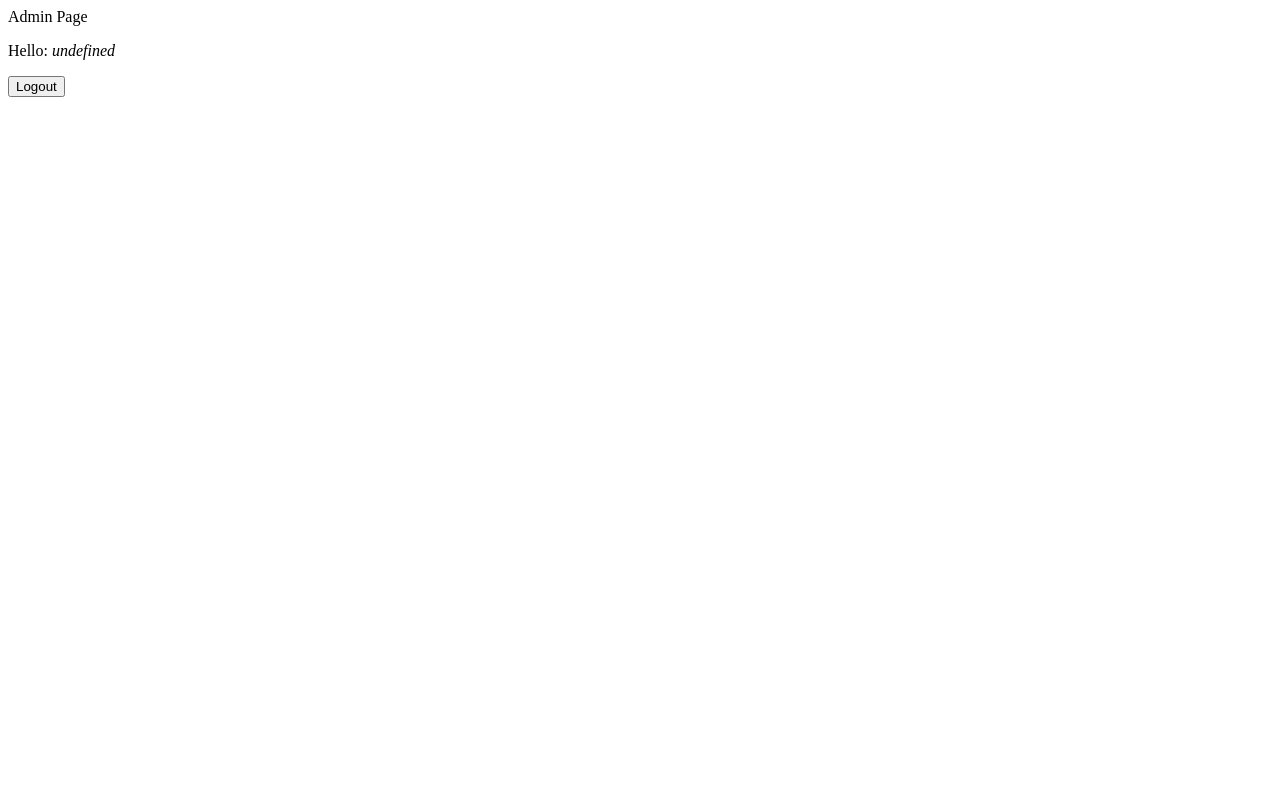
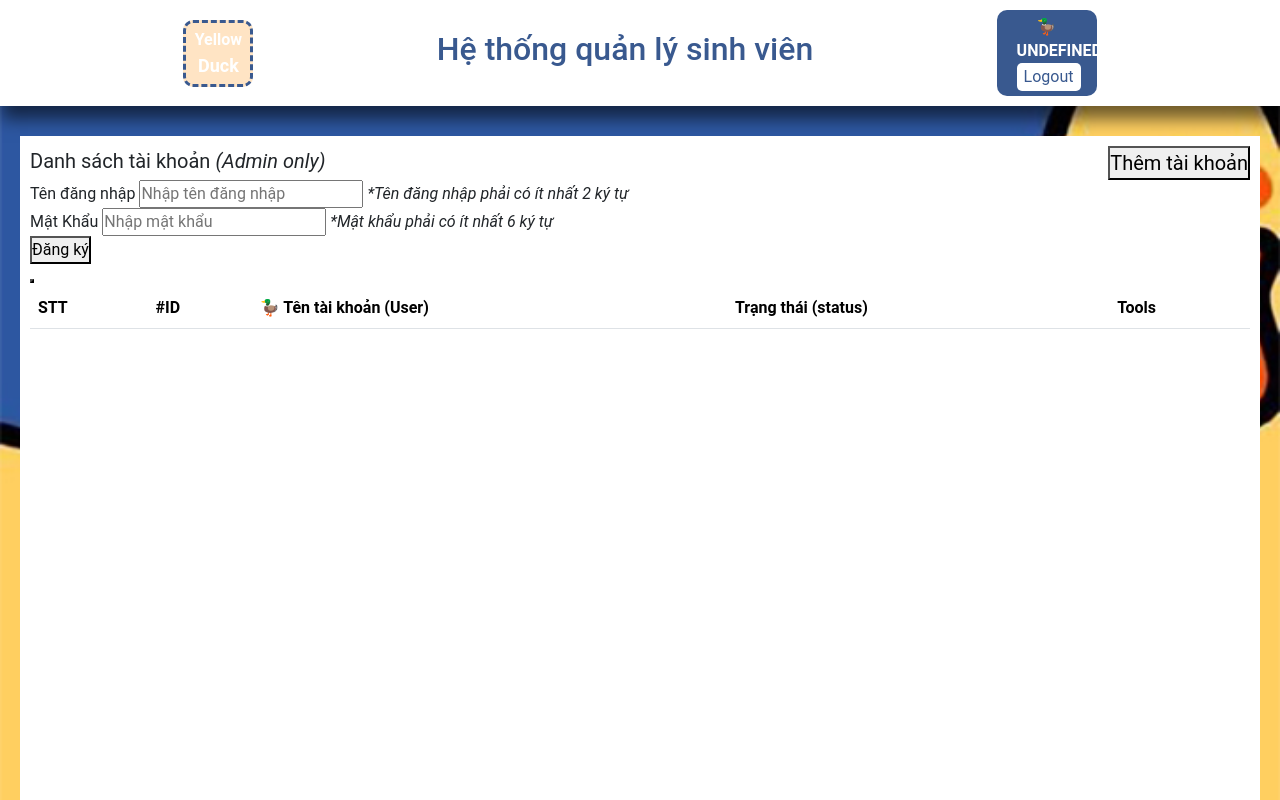
Before and after one commit to kenzinhoang/HT-_Project-module1, a plain HTML site: page HomePage/index.html in a window 1280 px wide. Shown: the top 800 px of the page. Drawn offline with nearby package versions, Linux system fonts and the light colour scheme; sample sign-in values are in the browser's storage.

Commit message:
update 6/25 -Add user manage, delete user, add user in admin page, user status- *have 1 bug in homepage/js/55~70*

```diff
--- a/HomePage/index.html
+++ b/HomePage/index.html
@@ -5,6 +5,10 @@
     <meta charset="UTF-8">
     <meta name="viewport" content="width=device-width, initial-scale=1.0">
     <title>Home Page</title>
+    <link rel="stylesheet" href="./style.css">
+    <link rel="preconnect" href="https://fonts.googleapis.com">
+    <link href="https://cdn.jsdelivr.net/npm/bootstrap@5.3.3/dist/css/bootstrap.min.css" rel="stylesheet"
+        integrity="sha384-QWTKZyjpPEjISv5WaRU9OFeRpok6YctnYmDr5pNlyT2bRjXh0JMhjY6hW+ALEwIH" crossorigin="anonymous">
     <script>
         let userLogin = localStorage.getItem("userLogin")
         if (!userLogin) {
@@ -14,10 +18,69 @@
 </head>
 
 <body>
-    Admin Page <p>Hello: <i class="userNameLogin"></i></p>
+    <!-- ====================header bar =========================== -->
+    <section class="header">
+        <div class="logo">
+            <span>Yellow</span>
+            <span id="duck">Duck</span>
+        </div>
 
-    <button onclick="localStorage.removeItem('userLogin');
-    window.location.href = '/HomePage';">Logout</button>
+        <h2>Hệ thống quản lý sinh viên</h2>
+        <div class="acc-container">
+            <div class="account-content">
+                <span>&#129414</span>
+                <b class="userNameLogin"></b>
+            </div>
+            <button onclick="localStorage.removeItem('userLogin');
+                window.location.href = '/HomePage';">Logout</button>
+        </div>
+    </section>
+    <!-- ================================================================== -->
+
+    <section class="user-manage">
+        <div class="user-manage-navbar">
+            <span>Danh sách tài khoản <i>(Admin only)</i></span>
+            <button>Thêm tài khoản</button>
+        </div>
+        <!--------------------------------- new User ---------------------->
+        <div class="user-manage-tools">
+            <form action="" onsubmit="registerHomeSite(event)">
+                <div class="item">
+                    <span>Tên đăng nhập</span>
+                    <input name="newUserName" type="text" placeholder="Nhập tên đăng nhập" required>
+                    <i>*Tên đăng nhập phải có ít nhất 2 ký tự</i>
+                </div>
+                <div class="item">
+                    <span>Mật Khẩu</span>
+                    <input name="newUserPassword" type="password" placeholder="Nhập mật khẩu" required>
+                    <i>*Mật khẩu phải có ít nhất 6 ký tự</i>
+                </div>
+                <button type="submit">Đăng ký</button>
+            </form>
+
+
+        </div>
+        <!-- --------------------------------------------------------- -->
+
+        <table class="table">
+            <thead>
+                <tr>
+                    <th scope="col">STT</th>
+                    <th scope="col">#ID</th>
+                    <th scope="col">&#129414 Tên tài khoản (User)</th>
+                    <th scope="col">Trạng thái (status)</th>
+                    <th scope="col">Tools</th>
+                    <button onclick=""></button>
+                </tr>
+            </thead>
+            <tbody>
+            </tbody>
+    </section>
+    <!-- Admin Page <p>Hello: <i class="userNameLogin"></i></p> -->
+
+    <script src="https://cdn.jsdelivr.net/npm/bootstrap@5.3.3/dist/js/bootstrap.bundle.min.js"
+        integrity="sha384-YvpcrYf0tY3lHB60NNkmXc5s9fDVZLESaAA55NDzOxhy9GkcIdslK1eN7N6jIeHz"
+        crossorigin="anonymous"></script>
     <script src="./script.js"></script>
 </body>
 
--- a/HomePage/newUser/stye.css
+++ b/HomePage/newUser/stye.css
@@ -61,7 +61,7 @@ body {
 
 .container .form-container .login-form .head,
 .register-form .head {
-    padding: 10px;
+    padding: 0px 0px 10px 0px;
 }
 
 .container .form-container .login-form .head h2,
@@ -91,7 +91,7 @@ body {
 .container .form-container .login-form .item input,
 .register-form .item input {
     margin-left: 3px;
-    padding: 7px 10px;
+    padding: 7px 12px;
     border: 1px grey solid;
     border-radius: 5px;
 }
@@ -122,6 +122,7 @@ body {
 .container .form-container .register-form .item i {
     font-size: 10px;
     padding-left: 3px;
+    ;
 }
 
 .container .form-container .login-form .account a:hover {
--- a/HomePage/script.js
+++ b/HomePage/script.js
@@ -1,3 +1,100 @@
+
+/*==========================Login user==========================*/
+
 let user = JSON.parse(localStorage.getItem("userLogin"))
-console.log(user);
 document.querySelector(".userNameLogin").innerText = user.userName;
+
+/*=================================================================*/
+
+
+/*========================User manage========================*/
+let userList = JSON.parse(localStorage.getItem("userList"))
+
+function userManage(list) {
+    //console.log("userList", list);
+    let tbody = document.querySelector(".user-manage .table tbody")
+    let user = ""
+    for (let i in list) {
+        user += `
+                <tr>
+                    <th scope="row">${Number(i) + 1}</th>
+                    <td>#${list[i].id}</td>
+                    <td>&#129414 ${list[i].userName}</td>
+                    <td>${list[i].status}
+                        <button>Edit</button>
+                        </td>
+                    <td>
+                        <button onclick="deleteUser(${[i]})">Delete</button>
+                    </td>
+                </tr>
+        `
+    }
+    tbody.innerHTML = user
+}
+userManage(userList)
+
+//delete User --------------> ok
+function deleteUser(user) {
+    console.log(user)
+    userList.splice(user, 1)
+    localStorage.setItem("userList", JSON.stringify(userList))
+    userManage(userList)
+}
+
+
+//Thêm user  ------------------> bug
+function registerHomeSite(event) {
+    event.preventDefault();
+    let newUserName = event.target.newUserName.value;
+    let newUserPassowrd = event.target.newUserPassword.value;
+    //ok
+    userList = JSON.parse(localStorage.getItem("userList"));
+    let newUser = new Object
+    let temp = true
+
+    /*bug*/
+    for (let i in userList) {
+        if (userList[i].userName == newUserName) {
+            alert(`Tên đăng nhập ${newUserName} đã tồn tại`)
+            console.log("trung", newUserName)
+            return
+        }
+        if (userList[i].userName != (newUserName)) { //
+            console.log("add", newUserName)
+            validateUserName(newUserName)
+            newUser.id = Date.now()
+            newUser.userName = newUserName;
+            break
+        }
+    }
+    /*bug*/
+    validateUserPassword(newUserPassowrd)
+    newUser.userPassword = newUserPassowrd
+    newUser.userStatus = true
+    console.log("newUser", newUser)//đã vào
+    if (newUser != {}) {
+        userList.push(newUser)
+        console.log(userList);
+        localStorage.setItem("userList", JSON.stringify(userList))
+    }
+    userManage(userList)
+}
+
+//kiểm tra điều kiện của newUserName
+function validateUserName(name) {
+    //tên ít hơn 2 chữ cái
+    if (name.length < 2) {
+        alert(`Tên đăng nhập phải có ít nhất 2 ký tự`)
+        return
+    }
+
+}
+
+//kiểm tra điều kiện của newUserPassword
+function validateUserPassword(psw) {
+    if (psw.length <= 5) {
+        alert(`Mật khẩu phải có ít nhất 6 ký tự`)
+        return
+    }
+
+}
--- /dev/null
+++ b/HomePage/style.css
@@ -0,0 +1,84 @@
+* {
+    padding: 0;
+    margin: 0;
+    box-sizing: border-box;
+    font-family: "Roboto", sans-serif;
+
+}
+
+body {
+    background-image: url("/Source/LoginBG.jpg");
+    background-size: cover;
+}
+
+/*-----------------------Header-------------------*/
+.header {
+    background-color: white;
+    display: flex;
+    align-items: center;
+    justify-content: space-evenly;
+    padding: 10px 0px;
+    box-shadow: 0px 15px 16px -2px rgba(0, 0, 0, 0.57);
+    -webkit-box-shadow: 0px 15px 16px -2px rgba(0, 0, 0, 0.57);
+    -moz-box-shadow: 0px 15px 16px -2px rgba(0, 0, 0, 0.57);
+}
+
+
+.header .logo {
+    padding: 5px;
+    border-radius: 10px;
+    color: white;
+    background-color: bisque;
+    font-weight: bold;
+    width: 70px;
+    text-align: center;
+    border: 3px solid rgb(57, 89, 143);
+    border-style: dashed;
+}
+
+.header .logo #duck {
+    font-size: 18px;
+}
+
+
+.header h2 {
+    color: rgb(57, 89, 143);
+}
+
+.header .acc-container {
+    background-color: rgb(57, 89, 143);
+    border-radius: 10px;
+    width: 100px;
+    padding: 5px 20px;
+    text-align: center;
+}
+
+.header .acc-container b {
+    text-transform: uppercase;
+    color: white;
+
+}
+
+.header button {
+    border: none;
+    border-radius: 5px;
+    background-color: white;
+    color: rgb(57, 89, 143);
+    padding: 2px 7px;
+}
+
+
+/* ============================User manage=========================== */
+.user-manage {
+    margin: 30px 20px;
+    padding: 10px;
+    width: auto;
+    height: 1000px;
+    background-color: white;
+}
+
+.user-manage .user-manage-navbar {
+    display: flex;
+    justify-content: space-between;
+    font-size: 20px;
+}
```
Also changed, not shown: HomePage/newUser/index.html (+20 -20 lines), HomePage/newUser/script.js (+14 -11 lines).
